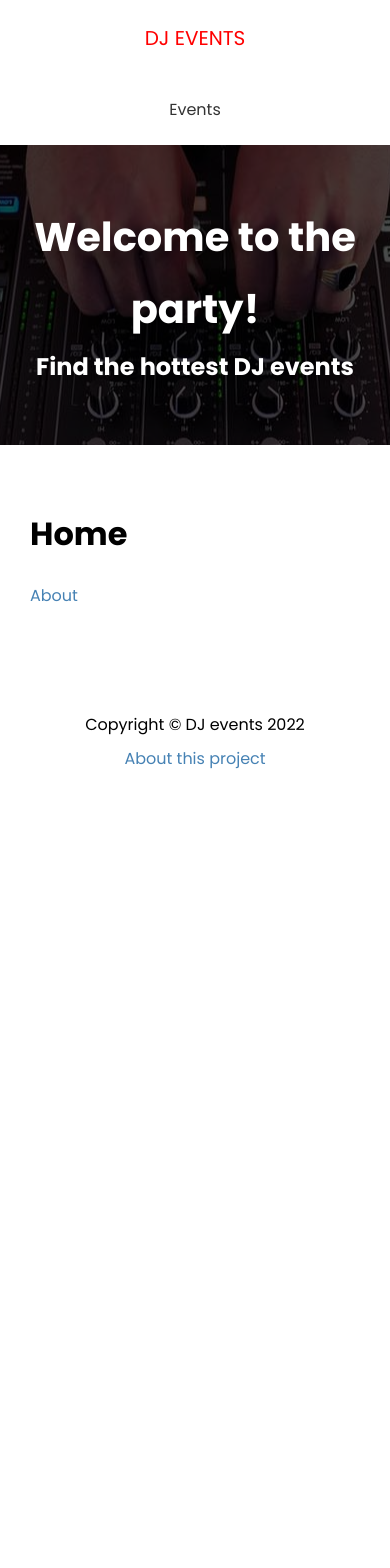
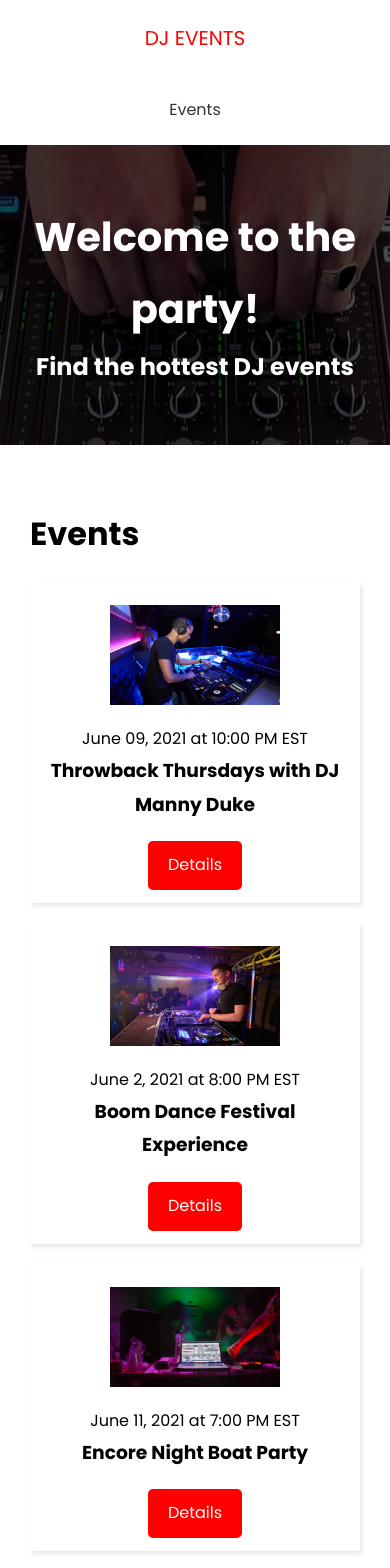
Before and after one commit to fernandoem88/dj-frontend, a Next.js app: page / in a window 390 px wide. Shown: the top 1568 px of the page. Before the commit the page ends 844 px from the top, so only its background shows below. Built offline with nearby package versions, Linux system fonts and the light colour scheme; no server answers.

Commit message:
next api WIP

```diff
--- /dev/null
+++ b/pages/api/events/[slug].ts
@@ -0,0 +1,13 @@
+import data from "./data.json";
+
+const handler = (req: any, res: any) => {
+  if (req.method === "GET") {
+    const evt = data.events.filter((e) => e.slug === req.query.slug);
+    res.status(200).json(evt);
+  } else {
+    res.setHeader("Allow", ["GET"]);
+    res.status(405).json({ message: `Method ${req.method} not allowed` });
+  }
+};
+
+export default handler;
--- /dev/null
+++ b/pages/api/events/data.json
@@ -0,0 +1,76 @@
+{
+  "events": [
+    {
+      "id": "1",
+      "name": "Throwback Thursdays with DJ Manny Duke",
+      "slug": "throwback-thursdays-with-dj-manny-duke",
+      "venue": "Horizon Club",
+      "address": "919 3rd Ave New York, New York(NY), 10022",
+      "performers": "DJ Manny Duke",
+      "date": "June 09, 2021",
+      "time": "10:00 PM EST",
+      "description": "Featuring deep cuts, party anthems and remixes nostalgic songs from two of the best decades of music with the very best music from the 90's and 2000's",
+      "image": "/images/sample/event1.jpg"
+    },
+    {
+      "id": "2",
+      "name": "Boom Dance Festival Experience",
+      "slug": "boom-dance-festival-experience",
+      "venue": "Blackjacks",
+      "address": "966 Lexington Ave New York, New York(NY), 10021",
+      "performers": "DJ LUCK & MC NEAT, NICKY BLACKMARKET, DJ NICKY BLACKMARKET, RATPACK",
+      "date": "June 2, 2021",
+      "time": "8:00 PM EST",
+      "description": "It's looking more and more like we will be seeing events return in the summer! To celebrate this we are arranging a festival experience to say good bye to lock down! We will also be celebrating the fact Zoom Dance is one year old!",
+      "image": "/images/sample/event2.jpg"
+    },
+    {
+      "id": "3",
+      "name": "Encore Night Boat Party",
+      "slug": "encore-night-boat-party",
+      "venue": "Encore",
+      "address": "675 Water St New York, New York(NY), 10002",
+      "performers": "Bad Boy Bill",
+      "date": "June 11, 2021",
+      "time": "7:00 PM EST",
+      "description": "Who is ready to party? I mean in the middle of the water, a boat with good music and drinks. If thats you then you have made it to the right place.",
+      "image": "/images/sample/event3.jpg"
+    },
+    {
+      "id": "4",
+      "name": "Jam Concert Live",
+      "slug": "jam-concert-live",
+      "venue": "Club Ozone",
+      "address": "70 W 115th St New York, New York(NY), 10026",
+      "performers": "DJ RNB",
+      "date": "June 20, 2021",
+      "time": "10:00 PM EST",
+      "description": "The most diverse dj on the east coast, DJ RNB team up once again to bring you the next installment in the high energy, Jam Concert Live series!",
+      "image": "/images/sample/event4.jpg"
+    },
+    {
+      "id": "5",
+      "name": "UnMute Rock Festival",
+      "slug": "unmute-rock-festival",
+      "venue": "Studio 54",
+      "address": "55 La Salle St #12K New York, New York(NY), 10027",
+      "performers": "Big Wednesday, Black Pyre, Calling Apollo",
+      "date": "June 30, 2021",
+      "time": "8:00 PM EST",
+      "description": "With bands from around the UK ready to send the roof into orbit, get ready for the loudest Welsh festival: the inaugural UnMute 2021.",
+      "image": "/images/sample/event5.jpg"
+    },
+    {
+      "id": "6",
+      "name": "Soul Kitchen Party",
+      "slug": "soul-kitchen-party",
+      "venue": "Onyx Club",
+      "address": "60 Gramercy Park N #2 New York, New York(NY), 10010",
+      "performers": "A-Trak, Nightmares on Wax, Rakim, Jay Electronica",
+      "date": "July 2, 2021",
+      "time": "8:00 PM EST",
+      "description": "Dope party which features Hip Hop legends, emerging artists and world-class turntablists",
+      "image": "/images/sample/event6.jpg"
+    }
+  ]
+}
--- /dev/null
+++ b/pages/api/events/index.ts
@@ -0,0 +1,14 @@
+// Next.js API route support: https://nextjs.org/docs/api-routes/introduction
+
+import data from "./data.json";
+
+const handler = (req: any, res: any) => {
+  if (req.method === "GET") {
+    res.status(200).json(data.events);
+  } else {
+    res.setHeader("Allow", ["GET"]);
+    res.status(405).json({ message: `Method ${req.method} not allowed` });
+  }
+};
+
+export default handler;
--- a/pages/api/hello.js
+++ /dev/null
@@ -1,5 +0,0 @@
-// Next.js API route support: https://nextjs.org/docs/api-routes/introduction
-
-export default function handler(req, res) {
-  res.status(200).json({ name: 'John Doe' })
-}
--- a/pages/index.js
+++ /dev/null
@@ -1,12 +0,0 @@
-import Link from "next/link";
-import Layout from "@src/components/Layout";
-// import styles from "../styles/Home.module.css";
-
-export default function HomePage() {
-  return (
-    <Layout>
-      <h1>Home</h1>
-      <Link href="/about">About</Link>
-    </Layout>
-  );
-}
--- /dev/null
+++ b/pages/index.tsx
@@ -0,0 +1,40 @@
+import Link from "next/link";
+import Layout from "@src/components/Layout";
+import EventItem from "@src/components/EventItem";
+import { API_URL } from "@src/shared/config";
+
+interface Props {
+  events: Array<{ id: string; slug: string; name: string }>;
+}
+export default function HomePage({ events }: Props) {
+  const hasEvents = events.length > 0;
+  return (
+    <Layout>
+      <h1>Events</h1>
+      {!hasEvents && <h3>No events to show</h3>}
+      {events.map((evt) => {
+        return (
+          <EventItem key={evt.id} event={evt}>
+            {evt.name}
+          </EventItem>
+        );
+      })}
+      {hasEvents && (
+        <Link href="/events">
+          <a className="btn-secondary">View all events</a>
+        </Link>
+      )}
+    </Layout>
+  );
+}
+
+export async function getStaticProps() {
+  // getServerSideProps
+  const res = await fetch(API_URL + "/api/events");
+  const events = await res.json();
+  // this is in the server
+  return {
+    props: { events },
+    revalidate: 1, // reload after 1 sec everytime data changes
+  };
+}
--- /dev/null
+++ b/src/components/EventItem/index.tsx
@@ -0,0 +1,34 @@
+import React from "react";
+import Image from "next/image";
+import Link from "next/link";
+import styles from "@styles/EventItem.module.css";
+
+interface Props {
+  event: any;
+}
+const EventItem: React.FC<Props> = ({ event }) => {
+  return (
+    <div className={styles.event}>
+      <div className={styles.img}>
+        <Image
+          src={event.image ?? `/images/event-default.png`}
+          width="170"
+          height="100"
+        />
+      </div>
+      <div className={styles.info}>
+        <span>
+          {event.date} at {event.time}
+        </span>
+        <h3>{event.name}</h3>
+      </div>
+      <div className={styles.link}>
+        <Link href={`/events/${event.slug}`}>
+          <a className={"btn"}>Details</a>
+        </Link>
+      </div>
+    </div>
+  );
+};
+export type EventItemProps = Props;
+export default React.memo(EventItem) as typeof EventItem;
--- /dev/null
+++ b/src/shared/config.ts
@@ -0,0 +1,2 @@
+export const API_URL =
+  process.env.NEXT_PUBLIC_API_URL || "http://localhost:3000";
--- /dev/null
+++ b/styles/Event.module.css
@@ -0,0 +1,32 @@
+.event {
+  position: relative;
+  padding-top: 40px;
+}
+
+.event h3 {
+  font-size: 25px;
+}
+
+.event p {
+  margin: 10px 0;
+}
+
+.image {
+  margin-bottom: 20px;
+}
+
+.controls {
+  position: absolute;
+  right: 30px;
+  top: 0;
+}
+
+.delete {
+  margin-left: 20px;
+  color: red;
+}
+
+.back {
+  display: block;
+  margin-top: 40px;
+}
--- /dev/null
+++ b/styles/EventItem.module.css
@@ -0,0 +1,28 @@
+.event {
+  display: flex;
+  justify-content: space-between;
+  align-items: center;
+  margin: 20px 0;
+  padding: 13px;
+  box-shadow: 2px 3px 5px rgba(0, 0, 0, 0.1);
+}
+
+.img {
+  flex: 1;
+  margin: 10px;
+}
+
+.info {
+  flex: 2;
+}
+
+@media (max-width: 600px) {
+  .event {
+    flex-direction: column;
+    text-align: center;
+  }
+
+  .info {
+    margin-bottom: 20px;
+  }
+}
```
